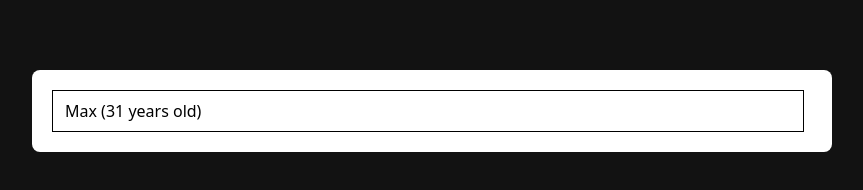
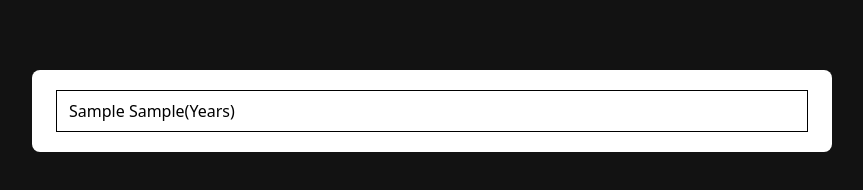
Before and after one commit to riyas2309/Add-User, a React (Vite) app in the folder Add User Details/: page / in a window 1280 px wide. Both pictures are taken after typing "Sample", "Sample" into the empty fields and a click on the button "Add User". Shown: the part 306-496 px from the top of the page, without its empty margins (208-1071 px from the left). Built offline with nearby package versions, Linux system fonts and the light colour scheme.

Commit message:
printed result

```diff
--- a/Add User Details/package.json
+++ b/Add User Details/package.json
@@ -11,7 +11,8 @@
   },
   "dependencies": {
     "react": "^18.2.0",
-    "react-dom": "^18.2.0"
+    "react-dom": "^18.2.0",
+    "uuid": "^9.0.1"
   },
   "devDependencies": {
     "@types/react": "^18.2.56",
--- a/Add User Details/src/App.jsx
+++ b/Add User Details/src/App.jsx
@@ -1,18 +1,20 @@
+import { useState } from "react";
+
 import InputCard from "./Components/InputCard";
 import ResultCard from "./Components/ResultCard";
 import Warning1Popup from "./Components/Warning1Popup";
 function App() {
+  const [responseData, setResponseData] = useState([]);
+  // Function to update state with data
   const getData = (data) => {
-    data.map((e) => {});
+    setResponseData(data);
   };
 
   return (
     <>
       <InputCard onGetData={getData} />
-      <ResultCard />
-      {/* <Warning1Popup /> */}
+      {responseData[0] ? <ResultCard sentData={responseData} /> : null}
     </>
   );
 }
-
 export default App;
--- a/Add User Details/src/Components/InputCard.jsx
+++ b/Add User Details/src/Components/InputCard.jsx
@@ -1,4 +1,4 @@
-import React, { useState } from "react";
+import React, { useEffect, useState } from "react";
 function InputCard(props) {
   const [value, setValue] = useState({
     name: "",
@@ -22,8 +22,8 @@ function InputCard(props) {
     };
     setlist((pre) => [...pre, data]);
     setValue({ name: "", age: "" });
-    props.onGetData(list);
   };
+  useEffect(() => props.onGetData(list), [list, props]);
 
   return (
     <div className=" mt-[5rem] p-5 bg-[#FFFF] flex items-center w-[50rem] rounded-lg">
--- a/Add User Details/src/Components/ResultCard.jsx
+++ b/Add User Details/src/Components/ResultCard.jsx
@@ -1,11 +1,23 @@
 import React from "react";
-
+import { v4 as uuidv4 } from "uuid";
 function ResultCard(props) {
+  const data = props.sentData;
+  // data.map((e) => {
+  //   console.log(e.name);
+  //   console.log(e.age);
+  // });
   return (
-    <div className=" mt-[5rem] p-5 bg-[#FFFF] flex items-center w-[50rem] rounded-lg">
-      <p className="border border-black w-[47rem] justify-center pl-3 pt-2 pb-2">
-        Max (31 years old)
-      </p>
+    <div className=" mt-[5rem] p-5 pb-0 bg-[#FFFF] flex items-center w-[50rem] rounded-lg flex-col">
+      {data.map((e) => {
+        return (
+          <p
+            key={uuidv4()}
+            className="border border-black w-[47rem] justify-center pl-3 pt-2 pb-2 mb-5"
+          >
+            {e.name} {e.age}(Years)
+          </p>
+        );
+      })}
     </div>
   );
 }
```
Also changed, not shown: 1 other file (tests, documents, lock files or other folders).
